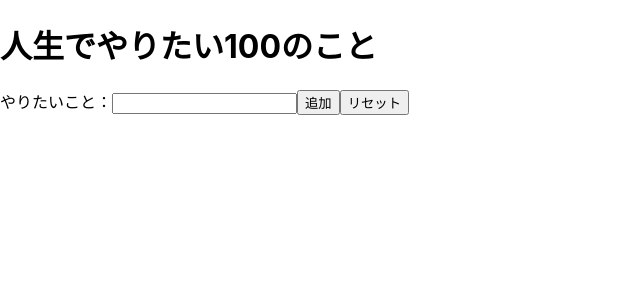
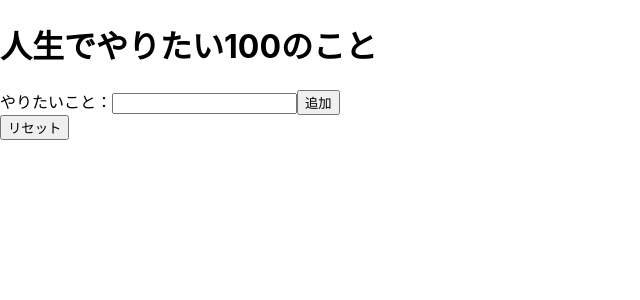
Before and after one commit to Haru0101/life100, a Next.js app: page / in a window 1280 px wide. Shown: the top 300 px of the page, without its empty margins (0-640 px from the left). Built offline with nearby package versions, Linux system fonts and the light colour scheme.

Commit message:
fix: wrap

```diff
--- a/pages/index.tsx
+++ b/pages/index.tsx
@@ -54,12 +54,13 @@ const Home: NextPage = () => {
         {listItems}
       </ol>
       <form onSubmit={submitForm}>
-        <label>
-          やりたいこと：
-          <input type="text" onChange={e => setNewItem(e.target.value)} value={newItem}/>
-        </label>
-        <button onClick={addItem}>追加</button>
-        <button onClick={resetAllItems}>リセット</button>
+        <div>
+          <label>
+            やりたいこと：
+            <input type="text" onChange={e => setNewItem(e.target.value)} value={newItem}/>
+          </label><button onClick={addItem}>追加</button>
+        </div>
+        <div><button onClick={resetAllItems}>リセット</button></div>
       </form>
     </div>
   )
```
